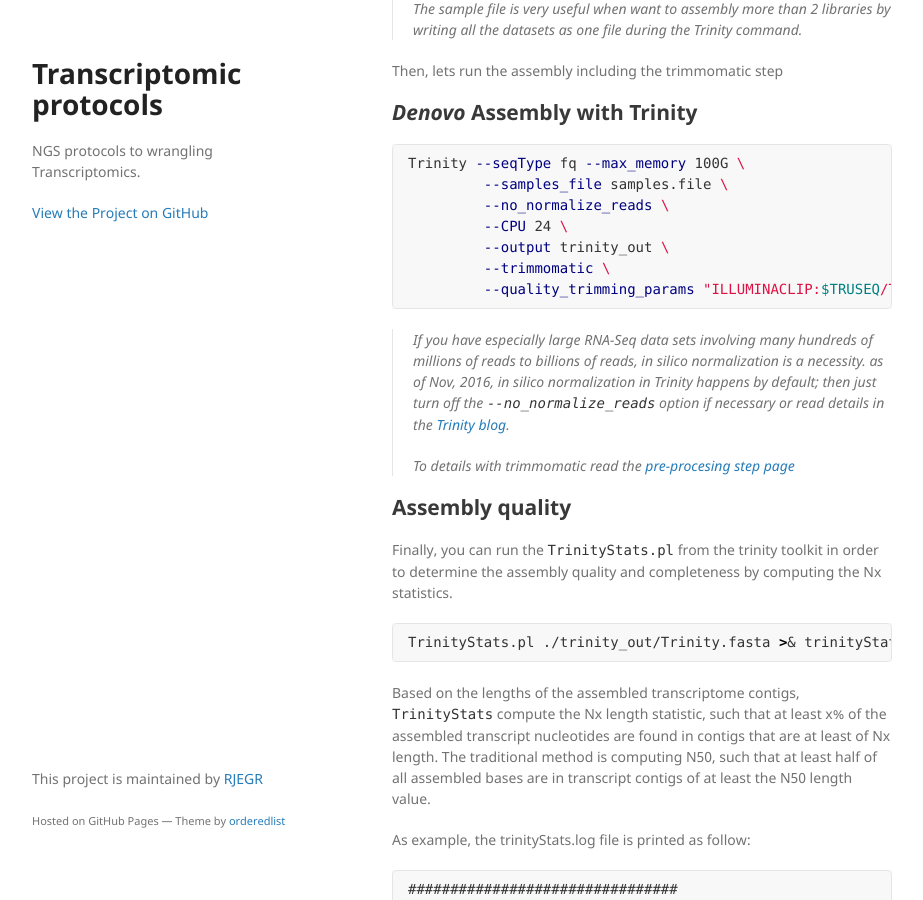
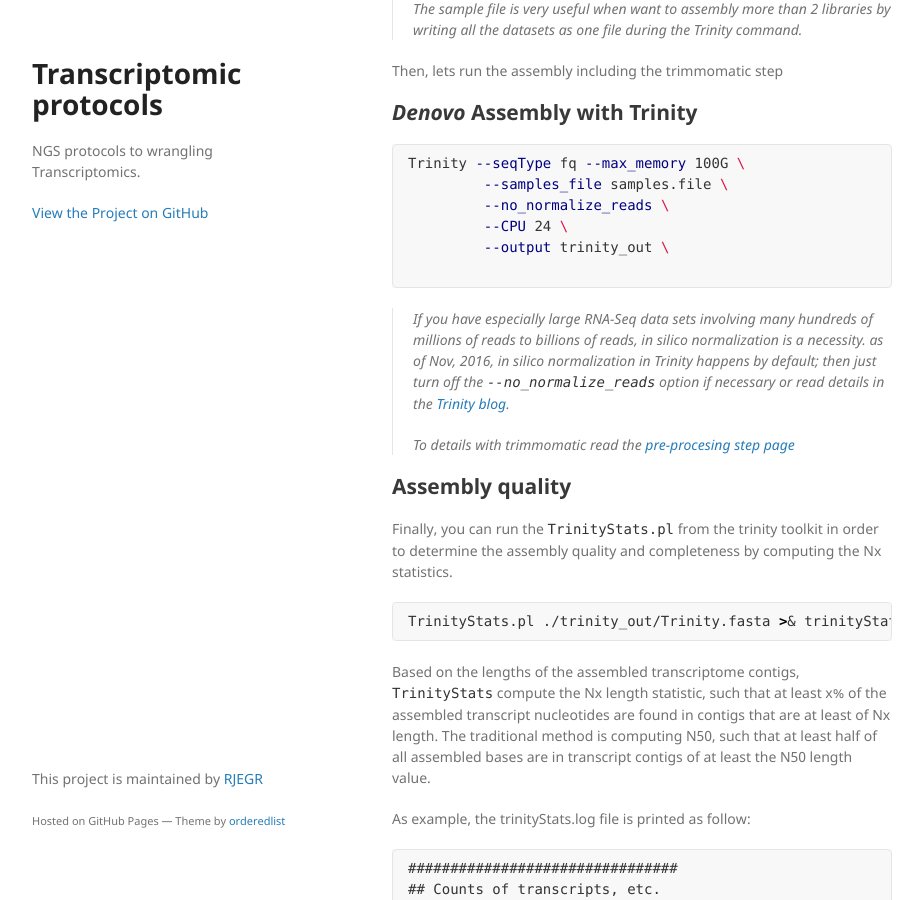
Before and after one commit to RJEGR/Transcriptomics, a Jekyll site: the page built from markdown/denovo-Assembly.md, in a window 1280 px wide and 900 px high, scrolled down 1062 px. Shown: the whole window, without its empty margins (178-1101 px from the left). Built offline with Jekyll 4.4.1, drawn with Linux system fonts in a browser that asks for light colours.

Commit message:
Friday
Trimmomatic fixed

````diff
--- a/markdown/denovo-Assembly.md
+++ b/markdown/denovo-Assembly.md
@@ -45,8 +45,7 @@ Trinity --seqType fq --max_memory 100G \
          --no_normalize_reads \
          --CPU 24 \
          --output trinity_out \
-         --trimmomatic \
-         --quality_trimming_params "ILLUMINACLIP:$TRUSEQ/TruSeq3-PE-2.fa:2:30:10 HEADCROP:5 SLIDINGWINDOW:5:25 MINLEN:36"
+
 ```
 
 > If you have especially large RNA-Seq data sets involving many hundreds of millions of reads to billions of reads, in silico normalization is a necessity.  as of Nov, 2016, in silico normalization in Trinity happens by default; then just turn off the `--no_normalize_reads` option if necessary or read details in the [Trinity blog](https://github.com/trinityrnaseq/trinityrnaseq/wiki/Running-Trinity#assembling-large-rna-seq-data-sets-hundreds-of-millions-to-billions-of-reads).
````
